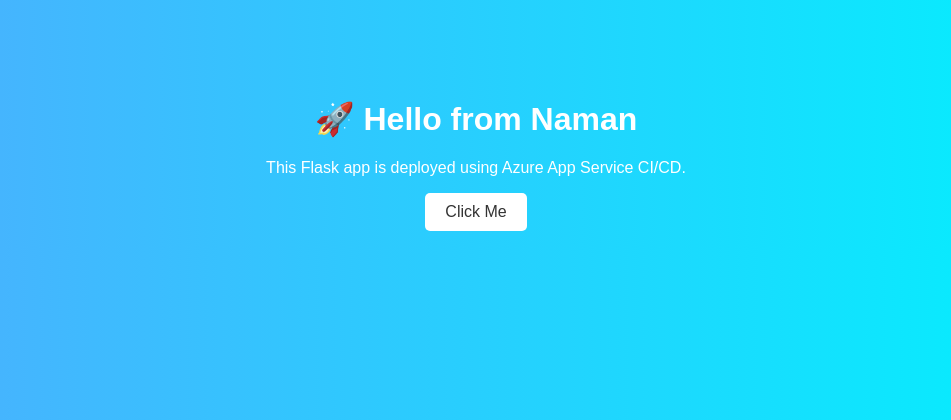
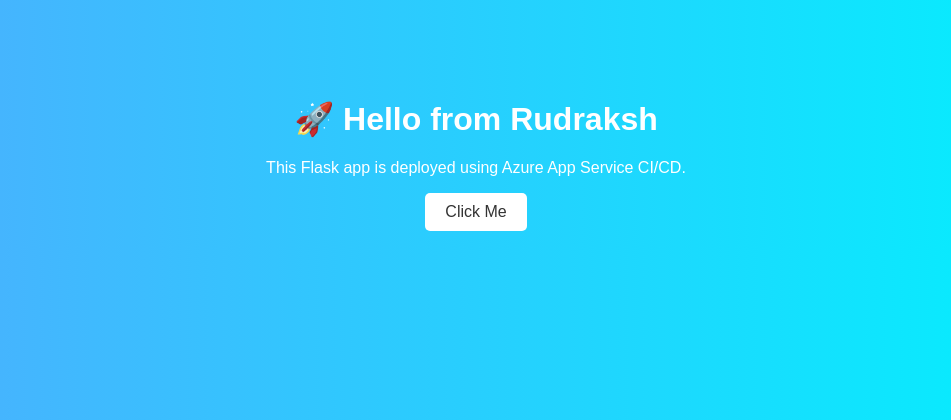
Before and after one commit to Rudraksh-2802/lab5app, a Flask app: page / in a window 1280 px wide. Shown: the top 420 px of the page, without its empty margins (164-1115 px from the left). Run offline with Flask 3, Linux system fonts and the light colour scheme.

Commit message:
Update greeting from 'Naman' to 'Rudraksh'

```diff
--- a/templates/home.html
+++ b/templates/home.html
@@ -7,7 +7,7 @@
 <body>
 
     <div class="container">
-        <h1>🚀 Hello from Naman</h1>
+        <h1>🚀 Hello from Rudraksh</h1>
         <p>This Flask app is deployed using Azure App Service CI/CD.</p>
 
         <button onclick="changeText()">Click Me</button>
```
